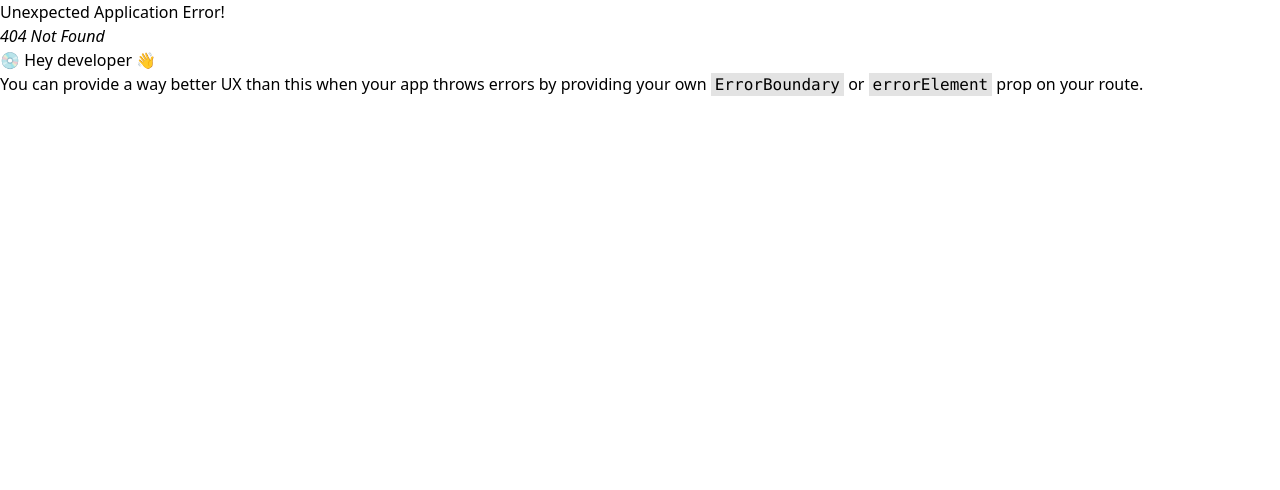
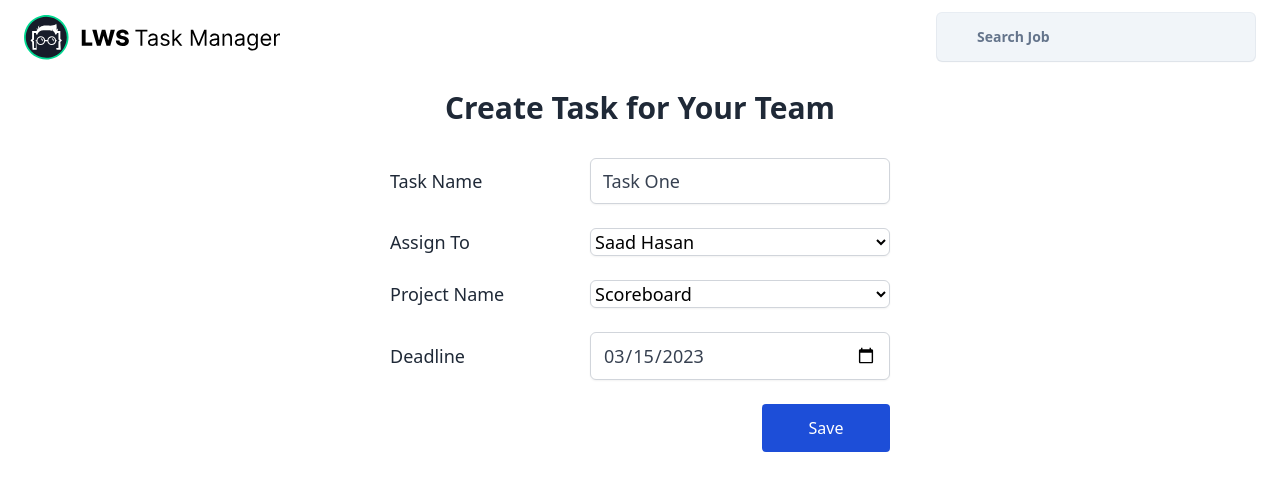
Before and after one commit to MohammadNaiem65/lws-assignment-09, a React (Vite) app: page /editTask/1 in a window 1280 px wide. Before the commit this address had no page. Shown: the top 490 px of the page. Built offline with nearby package versions, Linux system fonts and the light colour scheme; data requests are answered from the project's data file.

Commit message:
added edit page route, getTask endpoint and made the form dynamic for edit page

```diff
--- a/src/features/tasks/tasksApi.js
+++ b/src/features/tasks/tasksApi.js
@@ -5,6 +5,13 @@ const tasksApi = apiSlice.injectEndpoints({
 		getTasks: builder.query({
 			query: () => '/tasks',
 		}),
+
+		getTask: builder.query({
+			query: (id) => ({
+				url: `/tasks/${id}`,
+			}),
+		}),
+
 		addTask: builder.mutation({
 			query: (data) => ({
 				url: '/tasks',
@@ -35,4 +42,5 @@ const tasksApi = apiSlice.injectEndpoints({
 });
 
 export default tasksApi;
-export const { useGetTasksQuery, useAddTaskMutation } = tasksApi;
+export const { useGetTasksQuery, useGetTaskQuery, useAddTaskMutation } =
+	tasksApi;
--- a/src/main.jsx
+++ b/src/main.jsx
@@ -21,6 +21,10 @@ const routes = createBrowserRouter([
 				path: '/addNew',
 				element: <AddNew />,
 			},
+			{
+				path: '/editTask/:id',
+				element: <AddNew />,
+			},
 		],
 	},
 ]);
--- a/src/page/AddNew/Form/Form.jsx
+++ b/src/page/AddNew/Form/Form.jsx
@@ -1,8 +1,19 @@
 import { useEffect, useState } from 'react';
-import { useNavigate } from 'react-router-dom';
-import { useAddTaskMutation } from '../../../features/tasks/tasksApi';
+import { useNavigate, useParams } from 'react-router-dom';
+import {
+	useAddTaskMutation,
+	useGetTaskQuery,
+} from '../../../features/tasks/tasksApi';
 
 export default function Form({ members, projects }) {
+	// hooks
+	const { id } = useParams();
+	const { data: taskData } = useGetTaskQuery(id && id, {
+		skip: id === undefined,
+	});
+	const [addTask, { isSuccess: taskAddSuccess }] = useAddTaskMutation();
+	const navigate = useNavigate();
+
 	// local states
 	const [taskDetails, setTaskDetails] = useState({
 		taskName: '',
@@ -12,10 +23,6 @@ export default function Form({ members, projects }) {
 		status: 'pending',
 	});
 
-	// hooks
-	const [addTask, { isSuccess }] = useAddTaskMutation();
-	const navigate = useNavigate();
-
 	const handleAddTask = (e) => {
 		e.preventDefault();
 
@@ -23,7 +30,25 @@ export default function Form({ members, projects }) {
 	};
 
 	useEffect(() => {
-		if (isSuccess) {
+		if (taskData?.taskName) {
+			setTaskDetails({
+				taskName: taskData.taskName,
+				teamMember: taskData.teamMember,
+				deadline: taskData.deadline,
+				project: taskData.project,
+				status: taskData.status,
+			});
+		}
+	}, [
+		taskData?.taskName,
+		taskData?.teamMember,
+		taskData?.deadline,
+		taskData?.project,
+		taskData?.status,
+	]);
+
+	useEffect(() => {
+		if (taskAddSuccess) {
 			navigate('/');
 		}
 	});
@@ -54,6 +79,7 @@ export default function Form({ members, projects }) {
 					name='teamMember'
 					id='lws-teamMember'
 					required
+					value={taskDetails.teamMember.id}
 					onChange={(e) =>
 						setTaskDetails({
 							...taskDetails,
@@ -77,6 +103,7 @@ export default function Form({ members, projects }) {
 					id='lws-projectName'
 					name='projectName'
 					required
+					value={taskDetails.project.id}
 					onChange={(e) =>
 						setTaskDetails({
 							...taskDetails,
--- a/src/page/Home/Task/Task.jsx
+++ b/src/page/Home/Task/Task.jsx
@@ -1,3 +1,4 @@
+import { Link } from 'react-router-dom';
 import moment from 'moment';
 import akashImg from '../../../assets/avatars/akash.png';
 import almasImg from '../../../assets/avatars/almas.png';
@@ -8,7 +9,8 @@ import salahuddinImg from '../../../assets/avatars/salahuddin.png';
 import sumitImg from '../../../assets/avatars/sumit.png';
 
 export default function Task({ task }) {
-	const { taskName, teamMember, deadline, project, status } = task;
+	// local states
+	const { taskName, teamMember, deadline, project, status, id } = task;
 
 	const teamMembers = {
 		akash: akashImg,
@@ -68,7 +70,7 @@ export default function Task({ task }) {
 
 				{/*  edit button will not shown to the ui, if` the status of the task will be completed  */}
 				{status !== 'completed' && (
-					<button className='lws-edit'>
+					<Link to={`/editTask/${id}`} className='lws-edit'>
 						<svg
 							xmlns='http://www.w3.org/2000/svg'
 							fill='none'
@@ -82,7 +84,7 @@ export default function Task({ task }) {
 								d='M16.862 4.487l1.687-1.688a1.875 1.875 0 112.652 2.652L10.582 16.07a4.5 4.5 0 01-1.897 1.13L6 18l.8-2.685a4.5 4.5 0 011.13-1.897l8.932-8.931zm0 0L19.5 7.125M18 14v4.75A2.25 2.25 0 0115.75 21H5.25A2.25 2.25 0 013 18.75V8.25A2.25 2.25 0 015.25 6H10'
 							/>
 						</svg>
-					</button>
+					</Link>
 				)}
 
 				<select className='lws-status' value={status || 'pending'}>
```
